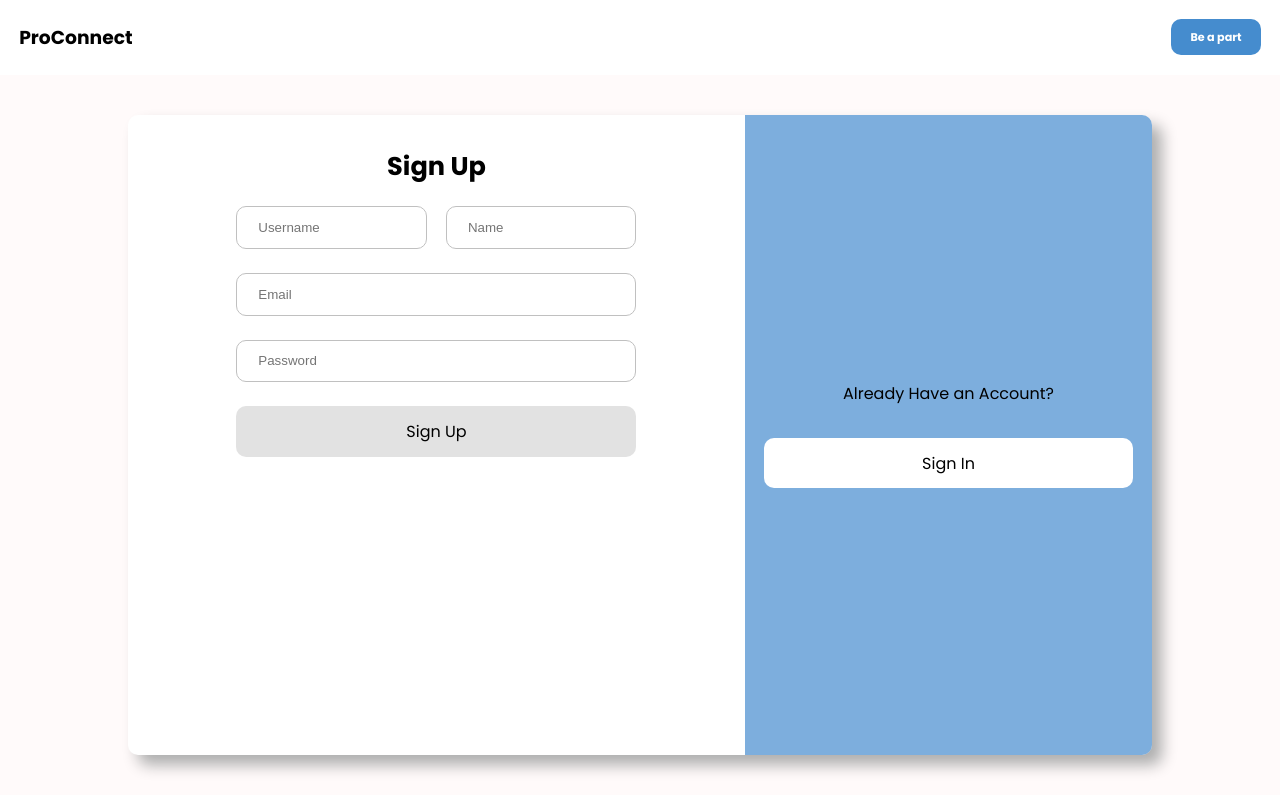
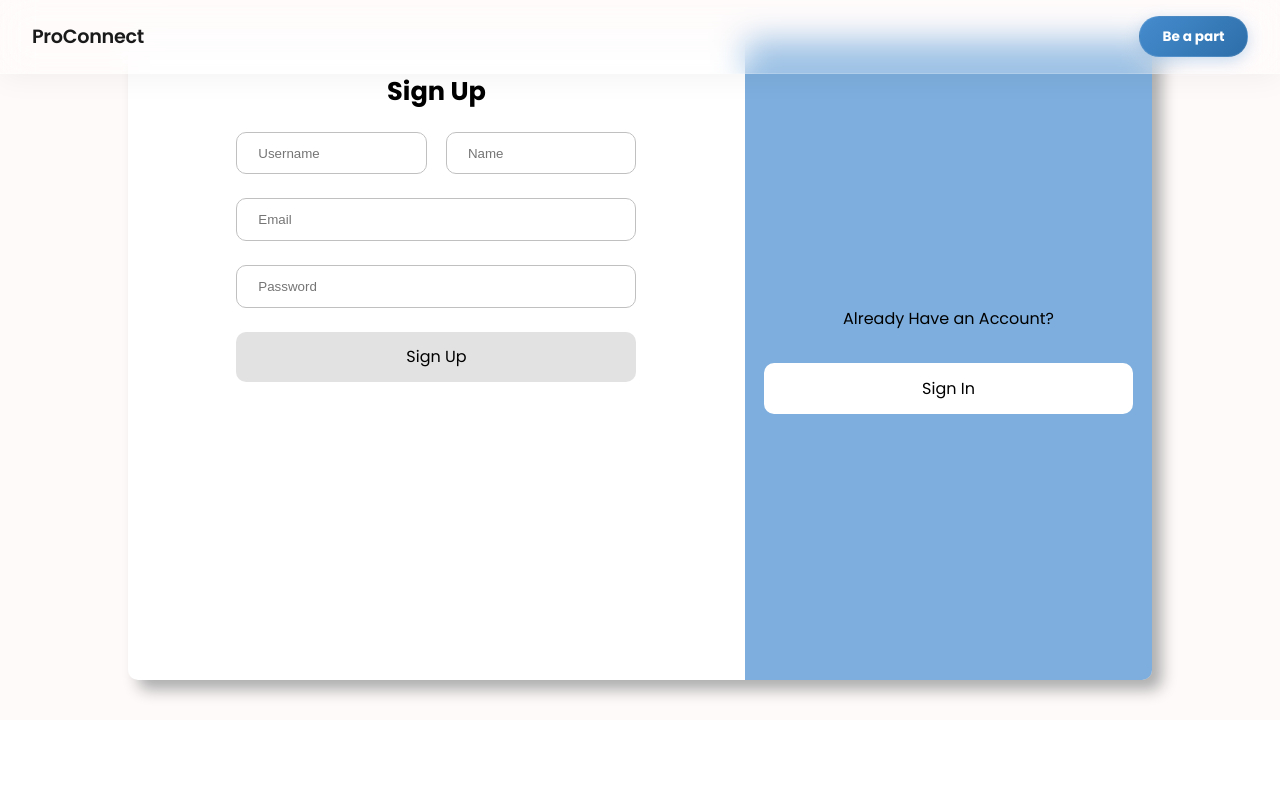
Before and after one commit to shankar-akashkore/ProConnect, a Next.js app in the folder frontend/: page /login in a window 1280 px wide. Built offline with nearby package versions, Linux system fonts and the light colour scheme; a web font is replaced by a local one.

Commit message:
Navbar UI style

```diff
--- a/frontend/src/components/NavbarComponent/index.jsx
+++ b/frontend/src/components/NavbarComponent/index.jsx
@@ -16,26 +16,25 @@ export default function NavbarComponent() {
     <div className={styles.container}>
       <nav className={styles.navBar}>
 
-        <h3 onClick={() => {
+        <h3 className={styles.logo} onClick={() => {
           router.push('/')
-        }} style={{cursor: "pointer"}}>ProConnect</h3>
+        }}>ProConnect</h3>
 
-        <div className="navBarOptionContainer">
+        <div className={styles.navBarOptionContainer}>
 
           {authState.profileFetched && <div>
-            <div style={{display: "flex", gap: "1.2rem"}}>
-              <p>Hey, {authState.user.userId.name}</p>
-              <p onClick={() => {
+            <div className={styles.userInfoContainer}>
+              <p className={styles.greeting}>Hey, {authState.user.userId.name}</p>
+              <p className={styles.navLink} onClick={() => {
                 router.push('/profile');
-              }}
-              style={{fontWeight: "bold", cursor: "pointer"}}>Profile</p>
-              <p onClick={() => {
+              }}>Profile</p>
+              <p className={styles.navLink} onClick={() => {
                 localStorage.removeItem('token');
                 router.push('/login');
                 dispatch(reset());
-              }} style={{fontWeight: "bold", cursor: "pointer"}}>LogOut</p>
+              }}>LogOut</p>
             </div>
-            </div>}
+          </div>}
 
 
 
--- a/frontend/src/components/NavbarComponent/styles.module.css
+++ b/frontend/src/components/NavbarComponent/styles.module.css
@@ -1,24 +1,95 @@
 .container {
-    padding: 1.2rem;
-  }
+    position: fixed;
+    top: 0;
+    left: 0;
+    width: 100%;
+    z-index: 1000;
+    padding: 1rem 2rem;
+    background: rgba(255, 255, 255, 0.25);
+    backdrop-filter: blur(16px);
+    -webkit-backdrop-filter: blur(16px);
+    border-bottom: 1px solid rgba(255, 255, 255, 0.18);
+    box-shadow: 0 4px 30px rgba(0, 0, 0, 0.05);
+    transition: all 0.3s cubic-bezier(0.25, 0.8, 0.25, 1);
+}
 
 .navBar {
     display: flex;
     justify-content: space-between;
     align-items: center;
+    max-width: 1280px;
+    margin: 0 auto;
+    width: 100%;
+}
+
+.logo {
+    cursor: pointer;
+    font-size: 1.2rem;
+    font-weight: 600;
+    margin: 0;
+    color: #1a1a1a;
+    letter-spacing: -0.3px;
+    transition: transform 0.2s ease;
+}
+
+.logo:hover {
+    transform: scale(1.02);
 }
 
 .navBarOptionContainer {
     display: flex;
+    align-items: center;
+    gap: 1.5rem;
+}
+
+.userInfoContainer {
+    display: flex;
+    align-items: center;
+    gap: 1.5rem;
+}
+
+.navLink {
+    font-weight: 600;
+    cursor: pointer;
+    color: #444;
+    margin: 0;
+    transition: color 0.2s ease, transform 0.2s ease;
+    font-size: 0.95rem;
+}
+
+.navLink:hover {
+    color: #2a5298;
+    transform: translateY(-1px);
+}
+
+.greeting {
+    color: #666;
+    margin: 0;
+    font-size: 0.95rem;
+    font-weight: 500;
 }
 
 .buttonJoin {
-    background-color: rgb(69, 140, 206);
-    border-radius: 10px;
-    padding-block: 0.6rem;
-    padding-inline: 1.2rem;
+    background: linear-gradient(135deg, rgb(69, 140, 206) 0%, rgb(45, 110, 169) 100%);
+    border-radius: 20px;
+    padding: 0.6rem 1.4rem;
     color: white;
-    font-size: 0.7rem;
-    font-weight: bold;
     cursor: pointer;
+    box-shadow: 0 4px 15px rgba(69, 140, 206, 0.3);
+    transition: all 0.3s ease;
+    border: 1px solid rgba(255, 255, 255, 0.1);
+    display: flex;
+    align-items: center;
+    justify-content: center;
 }
+
+.buttonJoin p {
+    margin: 0;
+    font-size: 0.85rem;
+    font-weight: 700;
+}
+
+.buttonJoin:hover {
+    transform: translateY(-2px);
+    box-shadow: 0 6px 20px rgba(69, 140, 206, 0.4);
+}
--- a/frontend/src/layout/DashboardLayout/index.module.css
+++ b/frontend/src/layout/DashboardLayout/index.module.css
@@ -1,5 +1,6 @@
 .homeContainer {
     display: flex;
+    padding-top: 4.5rem;
 }
 
 .homeContainer > div:nth-child(odd) {
```
Also changed, not shown: frontend/src/pages/login/style.module.css (indentation only).
